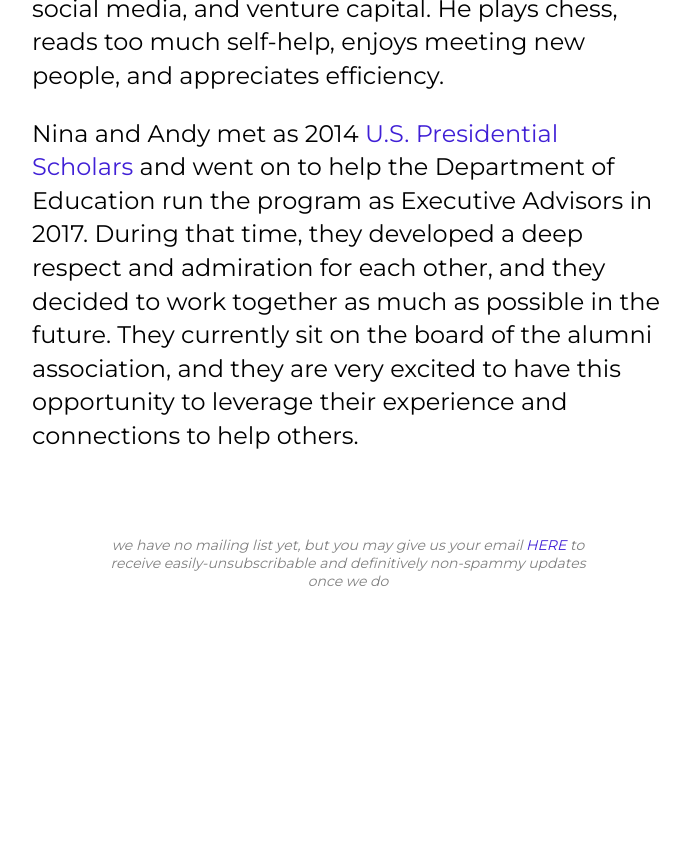
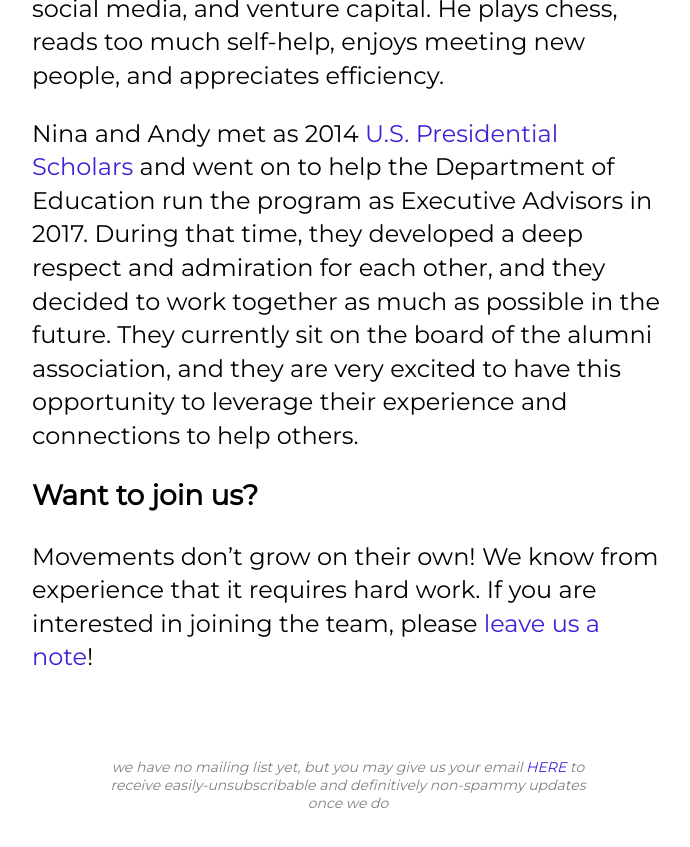
Before and after one commit to edspective/edspective.github.io, a Jekyll site: the page built from _pages/about.md, in a window 1280 px wide and 900 px high, scrolled down 1165 px. Shown: the top 847 px of the window, without its empty margins (292-982 px from the left). Built offline with Jekyll 4.4.1, drawn with Linux system fonts in a browser that asks for light colours; nearby versions of some CDN libraries; some web fonts are replaced; Markdown is read by kramdown in place of the engine named in the settings; before the commit the page ends 1843 px from its top, so only the background shows below that.

Commit message:
description update

```diff
--- a/_data/global.yml
+++ b/_data/global.yml
@@ -1,4 +1,4 @@
 title: 'Edspective'
 site-name: 'Edspective'
-description: 'What is your perspective on education?'
+description: 'Edspective is a movement to help students and education systems around the globe achieve their full potential. We are getting started by crowd-writing a book on college and admissions in the U.S. We would love for you to join us.'
 url: 'https://edspective.org/'
--- a/_pages/about.md
+++ b/_pages/about.md
@@ -15,3 +15,7 @@
 Andy Trattner is a recent graduate of MIT, where he studied mathematics with computer science (18c) and dabbled in creative writing. He cofounded <a href="https://lean0n.me/" target="_blank">Lean On Me</a>, a peer support movement with chapters on multiple college campuses, and he has work experience in aerospace engineering, teaching, social media, and venture capital. He plays chess, reads too much self-help, enjoys meeting new people, and appreciates efficiency.
 
 Nina and Andy met as 2014 <a href="https://en.wikipedia.org/wiki/Presidential_Scholars_Program" target="_blank">U.S. Presidential Scholars</a> and went on to help the Department of Education run the program as Executive Advisors in 2017. During that time, they developed a deep respect and admiration for each other, and they decided to work together as much as possible in the future. They currently sit on the board of the alumni association, and they are very excited to have this opportunity to leverage their experience and connections to help others.
+
+## Want to join us?
+
+Movements don't grow on their own! We know from experience that it requires hard work. If you are interested in joining the team, please <a href="/feedback" target="_blank">leave us a note</a>!
```
